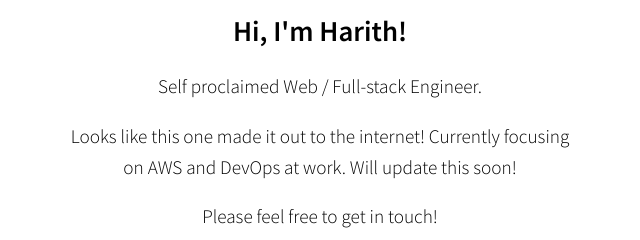
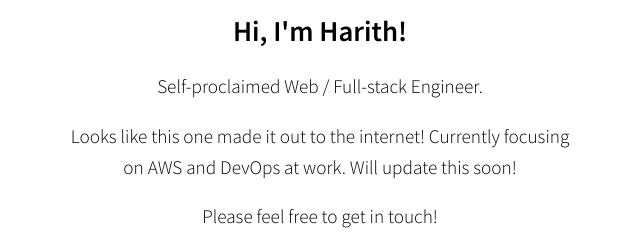
Before and after one commit to aharith/aharith.github.io, a plain HTML site: page index.html in a window 1280 px wide. Shown: the part 381-621 px from the top of the page, 320-960 px from the left. Drawn offline with Linux system fonts and the light colour scheme; some icons are missing.

Commit message:
Update index.html

```diff
--- a/index.html
+++ b/index.html
@@ -52,7 +52,7 @@
 
       <!-- Text -->
       <h1>Hi, I'm Harith!</h1>
-      <p>Self proclaimed Web / Full-stack Engineer.</p>
+      <p>Self-proclaimed Web / Full-stack Engineer.</p>
       <p>
         Looks like this one made it out to the internet! Currently focusing on AWS
         and DevOps at work. Will update this soon!
```
